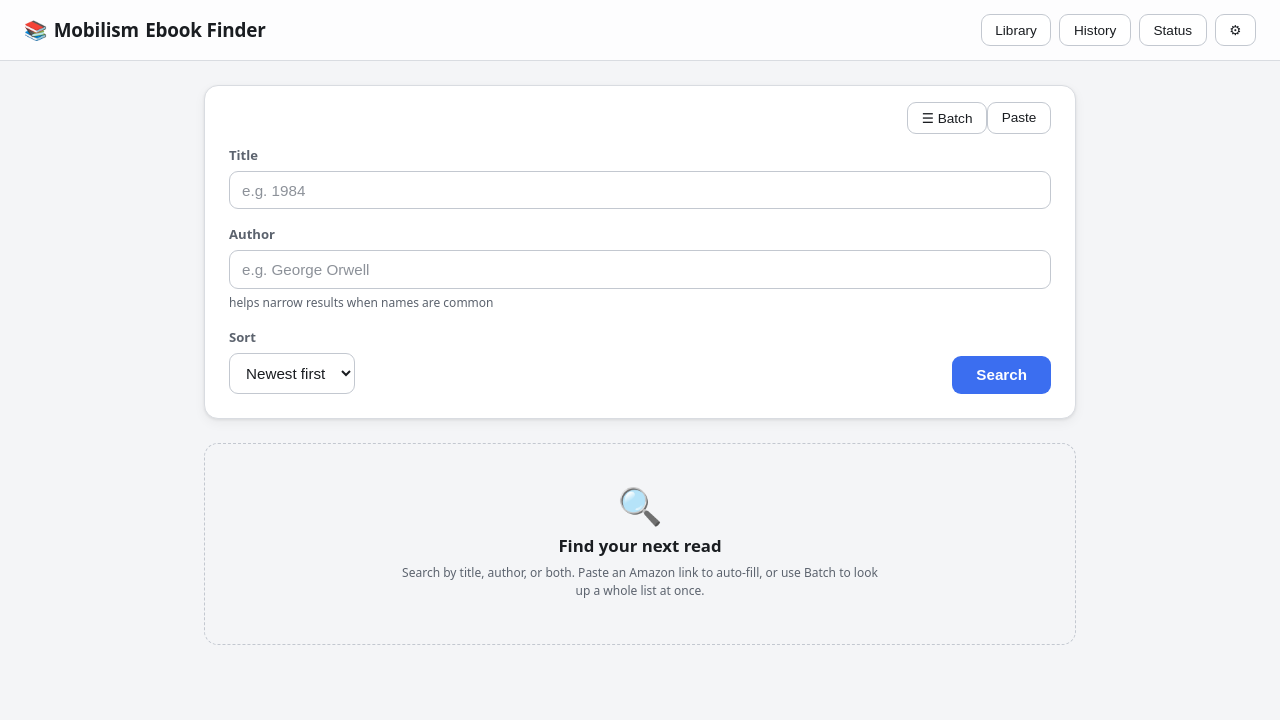
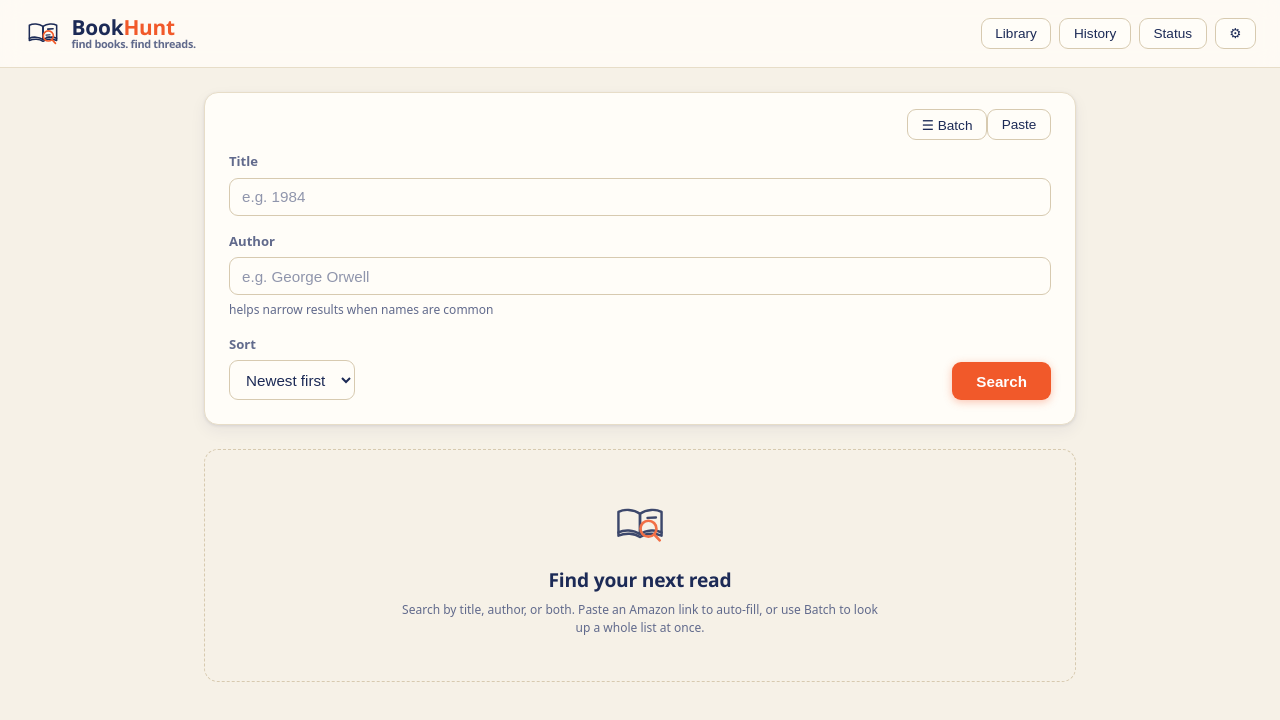
Before and after one commit to ericfaris/bookhunt, a browser extension: page public/index.html in a window 1280 px wide. Drawn offline with Linux system fonts and the light colour scheme; no server answers.

Commit message:
Rebrand to BookHunt: cream/navy/orange identity from the new logo
- New design-system palette across the app (warm cream paper, deep navy
  ink, hot-orange hunt accent) for both light and dark themes
- Replace the 📚 emoji header with an inline SVG book+magnifier logo mark,
  a 'BookHunt' wordmark (navy/orange), and the 'find books. find threads.'
  tagline; rounded brand typeface (ui-rounded) for headings/wordmark
- Add an SVG favicon + theme-color meta; new page <title>
- Rebrand the notification email (navy header band + BookHunt lockup,
  orange accents, cream paper, 'via BookHunt' footer)
- Brand the empty-state with the book+magnifier mark; on-brand confetti
- Update server startup log; bump version to 1.4.0

```diff
--- a/package.json
+++ b/package.json
@@ -1,6 +1,6 @@
 {
   "name": "mobilism-finder",
-  "version": "1.3.0",
+  "version": "1.4.0",
   "private": true,
   "description": "Local web app to search the Mobilism ebook forum and download ePUBs",
   "main": "src/server.js",
--- a/public/app.js
+++ b/public/app.js
@@ -959,7 +959,8 @@ function renderDownloadError(ev) {
 
 // Lightweight dependency-free confetti burst.
 function celebrate() {
-  const colors = ['#ffd166', '#06d6a0', '#118ab2', '#ef476f', '#8338ec'];
+  // On-brand confetti: BookHunt orange + navy, warmed with gold and cream.
+  const colors = ['#f1592a', '#1c2a56', '#ffb347', '#f6f1e7', '#ff8157'];
   const card = downloadModal.querySelector('.modal-card');
   for (let i = 0; i < 80; i++) {
     const c = el('span', { className: 'confetti' });
--- a/public/index.html
+++ b/public/index.html
@@ -3,12 +3,38 @@
 <head>
   <meta charset="UTF-8" />
   <meta name="viewport" content="width=device-width, initial-scale=1.0" />
-  <title>Mobilism Ebook Finder</title>
+  <title>BookHunt — find books. find threads.</title>
+  <meta name="theme-color" content="#f6f1e7" media="(prefers-color-scheme: light)" />
+  <meta name="theme-color" content="#131a30" media="(prefers-color-scheme: dark)" />
+  <link rel="icon" type="image/svg+xml" href="favicon.svg" />
   <link rel="stylesheet" href="style.css" />
 </head>
 <body>
   <header class="topbar">
-    <h1><span class="brand-icon">📚</span> <span class="brand-full">Mobilism </span>Ebook Finder</h1>
+    <h1 class="brand">
+      <span class="brand-mark" aria-hidden="true">
+        <svg viewBox="0 0 64 64" fill="none" xmlns="http://www.w3.org/2000/svg">
+          <g stroke="currentColor" stroke-width="2.6" stroke-linecap="round" stroke-linejoin="round">
+            <path d="M9 41 L9 44.5 C16 41.5 26 41.5 32 46 C38 41.5 48 41.5 55 44.5 L55 41"/>
+            <path d="M32 21 C25 16 15 16 9 19 L9 41 C15 38 25 38 32 43 Z"/>
+            <path d="M32 21 C39 16 49 16 55 19 L55 41 C49 38 39 38 32 43 Z"/>
+            <path d="M40 25.5 L49 25"/>
+          </g>
+          <g stroke="currentColor" stroke-width="2" stroke-linecap="round">
+            <path d="M37 35.5 L44 35"/>
+            <path d="M38 39 L43 38.6"/>
+          </g>
+          <g stroke="#f1592a" stroke-width="2.8" stroke-linecap="round" stroke-linejoin="round">
+            <circle cx="41" cy="37" r="8.5"/>
+            <path d="M47.2 43.2 L53 49.5"/>
+          </g>
+        </svg>
+      </span>
+      <span class="brand-text">
+        <span class="brand-name">Book<span class="hunt">Hunt</span></span>
+        <span class="brand-tagline">find books. find threads.</span>
+      </span>
+    </h1>
     <div class="topbar-actions">
       <button id="libraryToggle" class="ghost-btn" type="button">Library</button>
       <button id="historyToggle" class="ghost-btn" type="button">History</button>
@@ -56,7 +82,20 @@
 
     <section id="results" class="results">
       <div class="results-empty" id="resultsEmpty">
-        <div class="results-empty-icon">🔍</div>
+        <div class="results-empty-icon" aria-hidden="true">
+          <svg viewBox="0 0 64 64" fill="none" xmlns="http://www.w3.org/2000/svg">
+            <g stroke="currentColor" stroke-width="2.6" stroke-linecap="round" stroke-linejoin="round">
+              <path d="M9 41 L9 44.5 C16 41.5 26 41.5 32 46 C38 41.5 48 41.5 55 44.5 L55 41"/>
+              <path d="M32 21 C25 16 15 16 9 19 L9 41 C15 38 25 38 32 43 Z"/>
+              <path d="M32 21 C39 16 49 16 55 19 L55 41 C49 38 39 38 32 43 Z"/>
+              <path d="M40 25.5 L49 25"/>
+            </g>
+            <g stroke="#f1592a" stroke-width="2.8" stroke-linecap="round" stroke-linejoin="round">
+              <circle cx="41" cy="37" r="8.5"/>
+              <path d="M47.2 43.2 L53 49.5"/>
+            </g>
+          </svg>
+        </div>
         <p class="results-empty-title">Find your next read</p>
         <p class="hint">Search by title, author, or both. Paste an Amazon link to auto-fill,
           or use Batch to look up a whole list at once.</p>
@@ -67,7 +106,7 @@
   <!-- Library drawer -->
   <aside id="libraryPanel" class="library-panel" role="dialog" aria-modal="true" aria-label="Library" hidden>
     <div class="library-head">
-      <h2>📚 Library</h2>
+      <h2>Library</h2>
       <button id="libraryClose" class="ghost-btn" type="button">✕</button>
     </div>
     <div class="library-search">
--- a/public/style.css
+++ b/public/style.css
@@ -1,48 +1,61 @@
+/* ===========================================================================
+   BookHunt design system
+   Palette pulled straight from the logo: warm cream paper, deep navy ink, and
+   a single hot-orange "hunt" accent (the magnifying glass). Orange is reserved
+   for actions + focus (the thing you're hunting toward); navy carries the
+   brand, structure, and body text.
+   =========================================================================== */
 :root {
-  --bg: #f4f5f7;
-  --surface: #ffffff;
-  --surface-2: #eceef1;
-  --field-bg: #ffffff;
-  --text: #1a1d21;
-  --text-dim: #5c636e;
-  --border: #d9dce1;
-  --border-strong: #c3c8d0;
-  --accent: #3b6ef0;
-  --accent-hover: #2f59c9;
+  --bg: #f6f1e7;            /* warm cream paper (logo backdrop) */
+  --surface: #fffdf8;       /* card / panel — barely-warm white */
+  --surface-2: #efe8d8;     /* sunken / muted warm fill */
+  --field-bg: #fffdf8;
+  --text: #1c2a56;          /* deep navy ink (the book) */
+  --text-dim: #616a8c;      /* navy-tinted muted */
+  --border: #e7ddc8;
+  --border-strong: #d7cab0;
+  --accent: #f1592a;        /* hot orange — the magnifying glass */
+  --accent-hover: #d8481c;
   --good: #1f9d57;
-  --warn: #c97a1f;
+  --warn: #c2871c;
   --danger: #d6402c;
-  --badge-bg: #e4ebfd;
-  --badge-text: #2f59c9;
-  --shadow-sm: 0 1px 2px rgba(0, 0, 0, 0.06);
-  --shadow: 0 1px 3px rgba(0, 0, 0, 0.08), 0 4px 12px rgba(0, 0, 0, 0.05);
-  --shadow-lg: 0 8px 28px rgba(0, 0, 0, 0.14);
-  --ring: 0 0 0 3px color-mix(in srgb, var(--accent) 32%, transparent);
+  --badge-bg: #e7e9f4;      /* soft navy chip */
+  --badge-text: #2a3a72;
+  --brand-navy: #1c2a56;
+  --brand-orange: #f1592a;
+  --brand-fg: #1c2a56;      /* wordmark / logo strokes follow this */
+  --shadow-sm: 0 1px 2px rgba(28, 42, 86, 0.07);
+  --shadow: 0 1px 3px rgba(28, 42, 86, 0.10), 0 6px 16px rgba(28, 42, 86, 0.06);
+  --shadow-lg: 0 12px 34px rgba(28, 42, 86, 0.18);
+  --ring: 0 0 0 3px color-mix(in srgb, var(--accent) 34%, transparent);
   --radius: 14px;
   --radius-sm: 9px;
   --ease: 0.18s cubic-bezier(0.4, 0, 0.2, 1);
+  --font-rounded: ui-rounded, "SF Pro Rounded", "Hiragino Maru Gothic ProN",
+                  "Quicksand", "Segoe UI", system-ui, sans-serif;
 }
 
 @media (prefers-color-scheme: dark) {
   :root {
-    --bg: #14161a;
-    --surface: #1d2026;
-    --surface-2: #262a31;
-    --field-bg: #262a31;
-    --text: #e8eaed;
-    --text-dim: #9aa1ac;
-    --border: #333842;
-    --border-strong: #424955;
-    --accent: #5b8bff;
-    --accent-hover: #7aa1ff;
+    --bg: #131a30;          /* midnight navy */
+    --surface: #1b2440;
+    --surface-2: #25304f;
+    --field-bg: #25304f;
+    --text: #f2ece1;        /* warm cream text */
+    --text-dim: #9aa3bf;
+    --border: #313c5d;
+    --border-strong: #41507a;
+    --accent: #ff6a3d;      /* brighter orange for dark paper */
+    --accent-hover: #ff8157;
     --good: #43c97f;
     --warn: #e0a049;
     --danger: #ff6b57;
-    --badge-bg: #23304f;
-    --badge-text: #9cb8ff;
+    --badge-bg: #26315a;
+    --badge-text: #bcc7ee;
+    --brand-fg: #f2ece1;    /* wordmark goes cream on dark */
     --shadow-sm: 0 1px 2px rgba(0, 0, 0, 0.4);
-    --shadow: 0 1px 3px rgba(0, 0, 0, 0.4), 0 4px 16px rgba(0, 0, 0, 0.35);
-    --shadow-lg: 0 10px 34px rgba(0, 0, 0, 0.5);
+    --shadow: 0 1px 3px rgba(0, 0, 0, 0.4), 0 6px 18px rgba(0, 0, 0, 0.35);
+    --shadow-lg: 0 12px 36px rgba(0, 0, 0, 0.5);
   }
 }
 
@@ -54,6 +67,16 @@ body {
   background: var(--bg);
   color: var(--text);
   line-height: 1.5;
+}
+
+/* Headings carry the rounded, friendly brand voice; body stays in clean
+   system-ui for readability. */
+h1, h2, h3,
+.modal-card h2, .modal-card h3,
+.library-head h2, .history-head h2,
+.batch-title, .set-section h3 {
+  font-family: var(--font-rounded);
+  letter-spacing: -0.01em;
 }
 
 .topbar {
@@ -68,8 +91,32 @@ body {
   top: 0;
   z-index: 10;
 }
-.topbar h1 { font-size: 1.18rem; font-weight: 700; letter-spacing: -0.01em; margin: 0; display: flex; align-items: center; gap: 0.4rem; white-space: nowrap; min-width: 0; }
+.topbar h1 { margin: 0; min-width: 0; }
 .topbar-actions { display: flex; gap: 0.5rem; flex-shrink: 0; }
+
+/* --- BookHunt brand lockup ------------------------------------------------- */
+.brand { display: flex; align-items: center; gap: 0.6rem; white-space: nowrap; }
+.brand-mark { display: inline-flex; flex: 0 0 auto; width: 38px; height: 38px; color: var(--brand-fg); }
+.brand-mark svg { width: 100%; height: 100%; display: block; }
+.brand-text { display: flex; flex-direction: column; line-height: 1; min-width: 0; }
+.brand-name {
+  font-family: var(--font-rounded);
+  font-weight: 700;
+  font-size: 1.3rem;
+  letter-spacing: -0.01em;
+  color: var(--brand-fg);
+}
+.brand-name .hunt { color: var(--brand-orange); }
+.brand-tagline {
+  font-family: var(--font-rounded);
+  font-weight: 600;
+  font-size: 0.68rem;
+  color: var(--text-dim);
+  margin-top: 2px;
+}
+@media (prefers-color-scheme: dark) {
+  .brand-name .hunt { color: var(--accent); }
+}
 
 main {
   max-width: 920px;
@@ -127,9 +174,10 @@ input:focus, select:focus, textarea:focus { border-color: var(--accent); box-sha
   font-size: 0.95rem;
   font-weight: 600;
   cursor: pointer;
+  box-shadow: 0 2px 8px color-mix(in srgb, var(--accent) 35%, transparent);
   transition: background var(--ease), box-shadow var(--ease), transform var(--ease);
 }
-.primary-btn:hover { background: var(--accent-hover); }
+.primary-btn:hover { background: var(--accent-hover); box-shadow: 0 4px 14px color-mix(in srgb, var(--accent) 45%, transparent); }
 .primary-btn:active { transform: translateY(1px); }
 .primary-btn:disabled { opacity: 0.55; cursor: default; transform: none; }
 
@@ -207,8 +255,9 @@ input:focus, select:focus, textarea:focus { border-color: var(--accent); box-sha
   border-radius: var(--radius);
   color: var(--text-dim);
 }
-.results-empty-icon { font-size: 2.25rem; line-height: 1; margin-bottom: 0.6rem; opacity: 0.9; }
-.results-empty-title { font-size: 1.05rem; font-weight: 600; color: var(--text); margin: 0 0 0.35rem; }
+.results-empty-icon { width: 60px; height: 60px; margin: 0 auto 0.75rem; color: var(--brand-fg); opacity: 0.85; }
+.results-empty-icon svg { width: 100%; height: 100%; display: block; }
+.results-empty-title { font-family: var(--font-rounded); font-size: 1.2rem; font-weight: 700; color: var(--text); margin: 0 0 0.35rem; letter-spacing: -0.01em; }
 .results-empty .hint { max-width: 30rem; margin: 0 auto; }
 
 .card {
@@ -661,7 +710,8 @@ img.lib-cover { overflow: hidden; }
 /* --- Responsive ----------------------------------------------------------- */
 @media (max-width: 600px) {
   .topbar { padding: 0.75rem 1rem; gap: 0.5rem; }
-  .topbar h1 { font-size: 1.02rem; }
+  .brand-mark { width: 32px; height: 32px; }
+  .brand-name { font-size: 1.12rem; }
   main { padding: 1rem; }
   .search-card { padding: 1rem 1.1rem 1.2rem; }
 
@@ -687,10 +737,10 @@ img.lib-cover { overflow: hidden; }
   .topbar-actions { flex: 1 1 100%; }
 }
 
-/* On very narrow phones, also drop "Mobilism " and tighten the buttons. */
+/* On very narrow phones, drop the tagline and tighten the buttons so the
+   wordmark never collides with the action row. */
 @media (max-width: 400px) {
-  .topbar h1 { font-size: 0.98rem; }
-  .brand-full { display: none; }
+  .brand-tagline { display: none; }
   .topbar-actions .ghost-btn { padding: 0.4rem 0.6rem; }
 }
 
--- a/src/server.js
+++ b/src/server.js
@@ -611,7 +611,7 @@ app.use((err, req, res, _next) => {
 // host-side port mapping (127.0.0.1:3000:3000), so HOST=0.0.0.0 is safe there.
 const HOST = process.env.HOST || '127.0.0.1';
 const server = app.listen(PORT, HOST, () => {
-  console.log(`Mobilism Ebook Finder running at http://localhost:${PORT}`);
+  console.log(`BookHunt running at http://localhost:${PORT}`);
   console.log(`Downloads will be saved to: ${downloader.DOWNLOAD_PATH}`);
   // Launch the browser at startup and park it on the forum so /warm always shows
   // a usable page (ready to clear Cloudflare) and status reflects reality — even
```
Also changed, not shown: src/notify/email.js (+29 -14 lines), public/favicon.svg (added), 1 other file.
